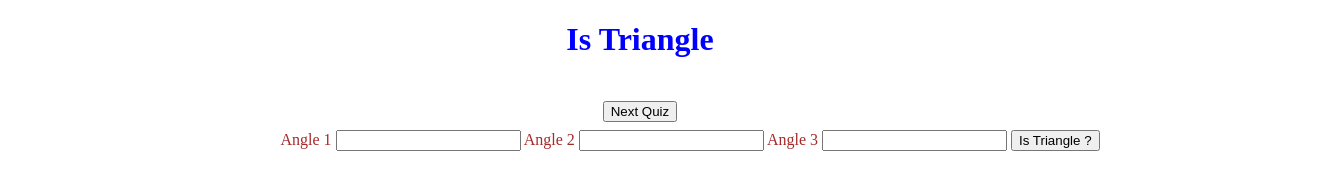
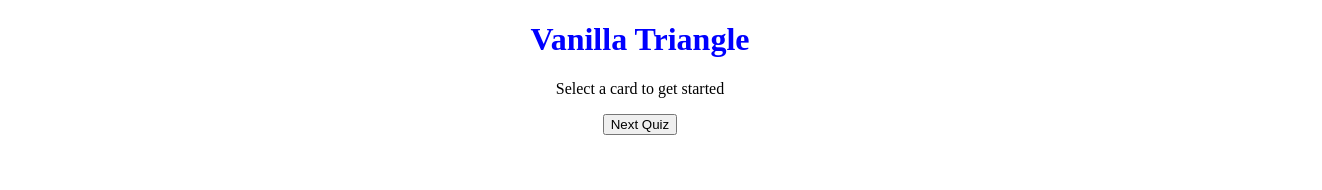
Before and after one commit to Rakesh-code65/Fun-with--Triangles, a plain HTML site: page index.html in a window 1280 px wide. Shown: the whole page, 1322 px wide, since content can reach past the window. Drawn offline with Linux system fonts and the light colour scheme.

Commit message:
html updated

```diff
--- a/index.html
+++ b/index.html
@@ -4,12 +4,24 @@
     <meta charset="UTF-8">
     <meta http-equiv="X-UA-Compatible" content="IE=edge">
     <meta name="viewport" content="width=device-width, initial-scale=1.0">
-    <title>Is Triangle ?</title>
+    <title>Is it a Triangle ? Vanilla Triangle</title>
     <link rel="stylesheet" href="./istriangle.css">
 </head>
 <body>
-    <h1>Is Triangle </h1>
-    <div class="body">
+    <div class="container">
+        <h1>Vanilla  Triangle </h1>
+        <p>Select a card to get started</p>
+
+        <div class="card-container">
+            <div class="col1">
+                <a href="istriangle.html"></a>
+                <a href=""
+            </div>
+        </div>
+
+    </div>
+
+    <!-- <div class="body">
         <label for="angle 1">Angle 1</label>
     <input type="number" class="angle-input"/>
 
@@ -25,11 +37,13 @@
 
 
 
-    </div>
+    </div> -->
+    <footer>
+        <div class="side-corner">
+            <button id="side-button"><a href="./trianglequiz.html"></a>Next Quiz</button>
+            </div>
+    </footer>
 
-     <div class="side-corner">
-        <button id="side-button"><a href="./trianglequiz.html"></a>Next Quiz</button>
-        </div>
     <script src="./istriangle.js"></script>
 </body>
 </html>
--- a/istriangle.css
+++ b/istriangle.css
@@ -17,8 +17,8 @@ h1{
     margin: 2px solid red;
 }
 .side-corner{
-    top: 90%;
-    right: 10%;
-    bottom: 10%;
-    left: 80%;
+    /* top: 400px;
+    right: 50px;
+    bottom: 50px;
+    left: 50px; */
 }
```
Also changed, not shown: calculatehypotensue.html (added, +12 -0 lines), istriangle.html (added).
